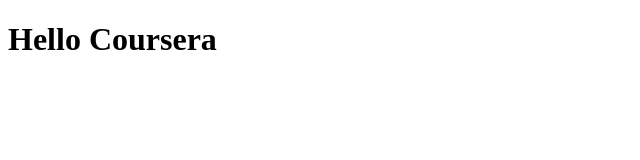
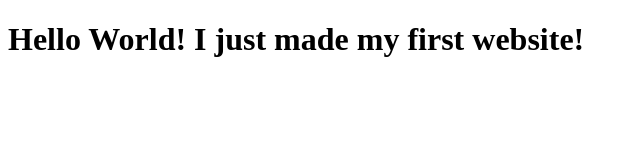
Before and after one commit to wish899/FirstRep, a plain HTML site: page site/index.html in a window 1280 px wide. Shown: the whole page, without its empty margins (0-640 px from the left). Drawn offline with Linux system fonts and the light colour scheme.

Commit message:
Additional changes done

```diff
--- a/site/index.html
+++ b/site/index.html
@@ -4,7 +4,7 @@
 	<title> Hello World </title>
 </head>
 <body>
-<h1> Hello Coursera </h1>
+<h1> Hello World! I just made my first website! </h1>
 
 </body>
 </html>
```
